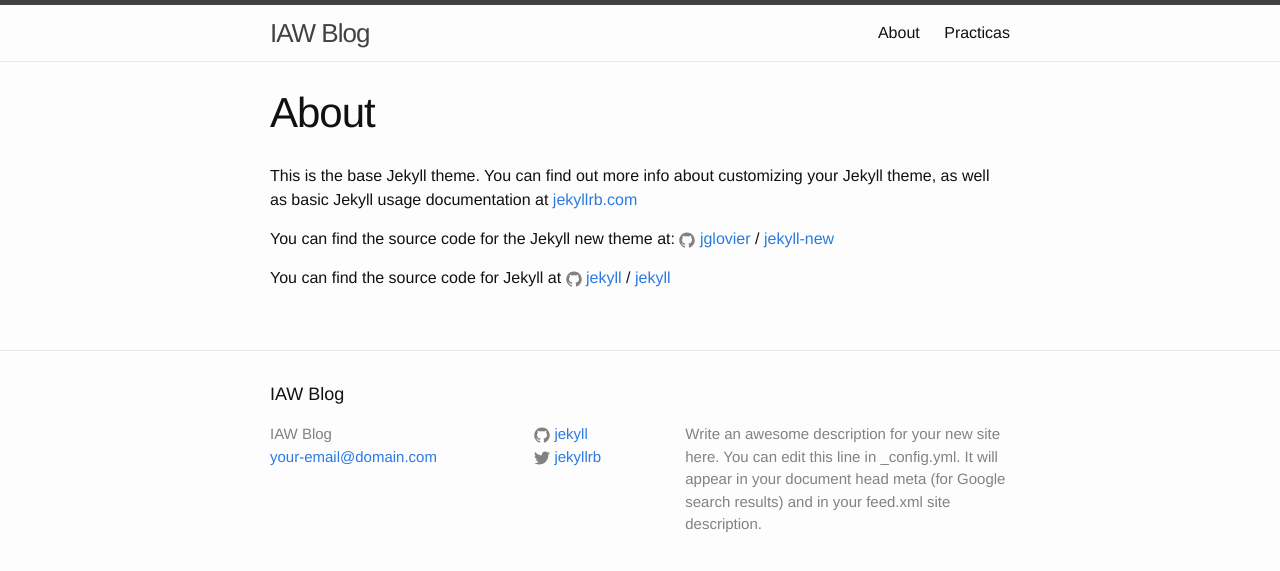
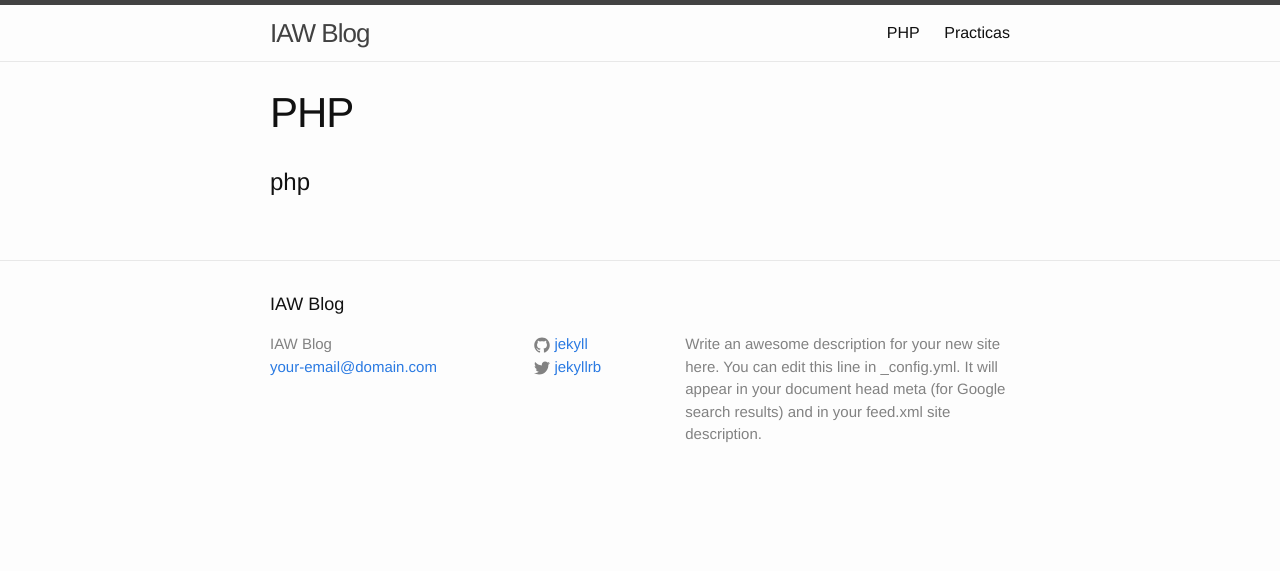
Before and after one commit to Tonolg/Tonolg.github.io, a Jekyll site: the page built from about.md, in a window 1280 px wide. Shown: the top 571 px of the page. Built offline with Jekyll 4.4.1, drawn with Linux system fonts in a browser that asks for light colours.

Commit message:
añado seccion php

```diff
--- a/about.md
+++ b/about.md
@@ -1,15 +1,7 @@
 ---
 layout: page
-title: About
-permalink: /about/
+title: PHP
+permalink: /php/
 ---
 
-This is the base Jekyll theme. You can find out more info about customizing your Jekyll theme, as well as basic Jekyll usage documentation at [jekyllrb.com](http://jekyllrb.com/)
-
-You can find the source code for the Jekyll new theme at:
-{% include icon-github.html username="jglovier" %} /
-[jekyll-new](https://github.com/jglovier/jekyll-new)
-
-You can find the source code for Jekyll at
-{% include icon-github.html username="jekyll" %} /
-[jekyll](https://github.com/jekyll/jekyll)
+# php
```
